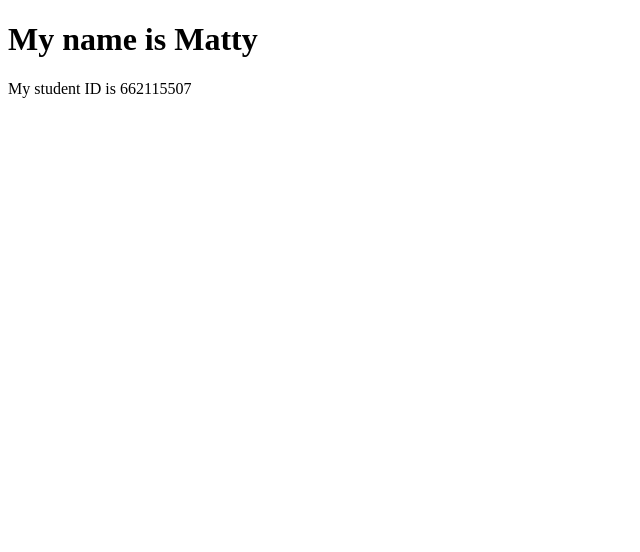
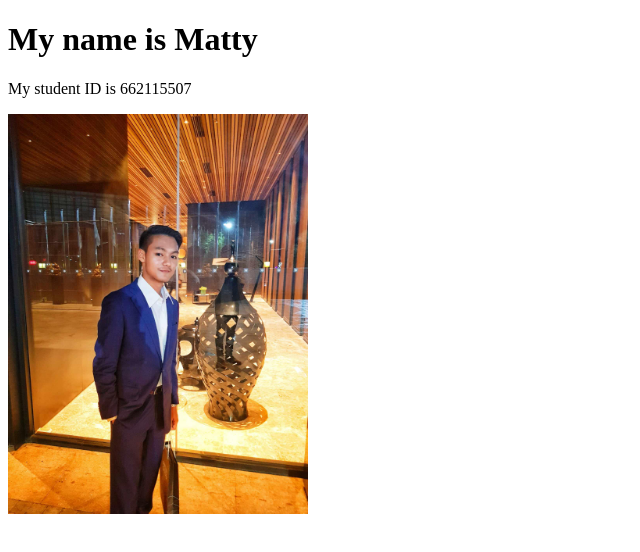
Before and after one commit to MattyKKS/DevOp-Lab, a plain HTML site: page index.html in a window 1280 px wide. Shown: the whole page, without its empty margins (0-640 px from the left). Drawn offline with Linux system fonts and the light colour scheme.

Commit message:
added my image

```diff
--- a/index.html
+++ b/index.html
@@ -8,5 +8,6 @@
 <body>
     <h1>My name is Matty</h1>
     <p>My student ID is 662115507</p>
+    <img src="myimage.jpg" alt="A handsome guy" width="300">
 </body>
 </html>
```
Also changed, not shown: myimage.jpg (added).
